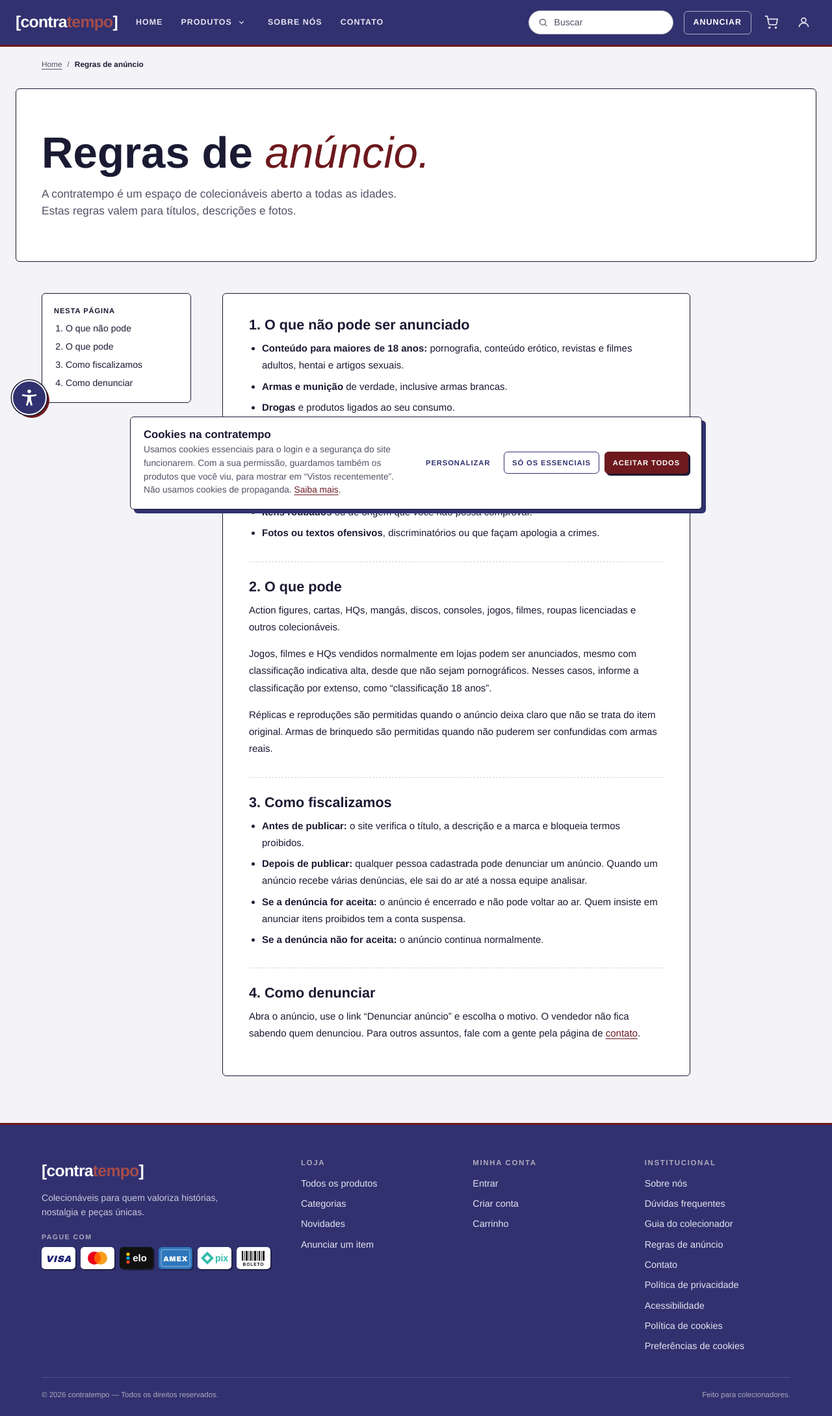
After one commit to rico-prog5511/contratemposeparado, a Django app: page /regras-de-anuncio/ in a window 1280 px wide. The commit adds this page. Shown: the whole page at 65% size. Run offline with Django 5.2, Linux system fonts and the light colour scheme; data comes from the database, SQL or seed files in the repository; some libraries are stand-ins or nearby versions; some web fonts are replaced.

Commit message:
Segurança contra conteúdo +18
Regras de anúncio, filtro de palavras, denuncia +18, pausa automatica no anuncio após 3denuncias, suspensão por reincidencia

```diff
--- a/banco/contratempo_db.sql
+++ b/banco/contratempo_db.sql
@@ -259,7 +259,7 @@ CREATE TABLE `denuncias` (
   `id` bigint NOT NULL AUTO_INCREMENT,
   `produto_id` bigint NOT NULL,
   `usuario_id` bigint NOT NULL COMMENT 'quem denunciou (não é mostrado ao vendedor)',
-  `motivo` enum('falsificado','proibido','enganoso','golpe','ofensivo','outro') NOT NULL,
+  `motivo` enum('falsificado','proibido','adulto','enganoso','golpe','ofensivo','outro') NOT NULL,
   `descricao` text,
   `status` enum('pendente','procedente','improcedente') NOT NULL DEFAULT 'pendente' COMMENT 'procedente = anúncio encerrado',
   `data_denuncia` datetime NOT NULL DEFAULT CURRENT_TIMESTAMP,
@@ -486,6 +486,7 @@ INSERT INTO `django_migrations` (`app`, `name`, `applied`) VALUES
   ('marketplace', '0002_frete_vendas_perguntas', NOW(6)),
   ('marketplace', '0003_dados_iniciais', NOW(6)),
   ('marketplace', '0004_denuncias', NOW(6)),
-  ('marketplace', '0005_cartoes_validade', NOW(6));
+  ('marketplace', '0005_cartoes_validade', NOW(6)),
+  ('marketplace', '0006_denuncia_motivo_adulto', NOW(6));
 
 SET FOREIGN_KEY_CHECKS = 1;
--- a/contratempo/contratempo/settings.py
+++ b/contratempo/contratempo/settings.py
@@ -56,6 +56,7 @@ MIDDLEWARE = [
     'django.middleware.csrf.CsrfViewMiddleware',
     'django.contrib.auth.middleware.AuthenticationMiddleware',
     'django.contrib.messages.middleware.MessageMiddleware',
+    'marketplace.middleware.BloquearContaSuspensa',
     'django.middleware.clickjacking.XFrameOptionsMiddleware',
 ]
 
--- /dev/null
+++ b/contratempo/marketplace/middleware.py
@@ -0,0 +1,16 @@
+from django.contrib import messages
+from django.contrib.auth import logout
+from django.shortcuts import redirect
+
+
+class BloquearContaSuspensa:
+
+    def __init__(self, get_response):
+        self.get_response = get_response
+
+    def __call__(self, request):
+        if request.user.is_authenticated and request.user.status_conta == "suspenso":
+            logout(request)
+            messages.error(request, "Esta conta está suspensa. Fale com o suporte pela página de contato.")
+            return redirect("login")
+        return self.get_response(request)
--- a/contratempo/marketplace/models.py
+++ b/contratempo/marketplace/models.py
@@ -661,6 +661,7 @@ class Denuncia(models.Model):
     MOTIVO_CHOICES = [
         ("falsificado", "Produto falsificado ou pirata"),
         ("proibido", "Item proibido ou ilegal"),
+        ("adulto", "Conteúdo adulto (+18)"),
         ("enganoso", "Descrição ou fotos enganosas"),
         ("golpe", "Suspeita de golpe"),
         ("ofensivo", "Conteúdo ofensivo"),
--- a/contratempo/marketplace/templates/anuncios/detalhe.html
+++ b/contratempo/marketplace/templates/anuncios/detalhe.html
@@ -22,6 +22,12 @@
             <a href="{% url 'anuncio_editar' produto.id %}" class="btn btn-accent">Editar</a>
         </div>
     </header>
+
+    {% if em_analise %}
+        <div class="alert alert-warning" role="status" style="margin-bottom: 20px;"><div class="alert-text"><p>Este anúncio recebeu várias denúncias e está fora do ar até a nossa equipe analisar. Veja as <a href="{% url 'regras_anuncio' %}" class="link-button">regras de anúncio</a>.</p></div></div>
+    {% elif retido %}
+        <div class="alert alert-error" role="status" style="margin-bottom: 20px;"><div class="alert-text"><p>Este anúncio foi encerrado porque uma denúncia foi aceita pela nossa equipe. Ele não pode voltar ao ar. Veja as <a href="{% url 'regras_anuncio' %}" class="link-button">regras de anúncio</a>.</p></div></div>
+    {% endif %}
 
     {% if produto.status_anuncio == "ativo" and produto.quantidade_disponivel == 0 %}
         <div class="alert alert-warning" style="margin-bottom: 20px;"><div class="alert-text"><p>O anúncio está ativo, mas sem estoque — compradores não conseguem comprar. <a href="{% url 'estoque' %}" class="link-button">Atualizar estoque</a></p></div></div>
--- a/contratempo/marketplace/templates/partials/footer.html
+++ b/contratempo/marketplace/templates/partials/footer.html
@@ -39,6 +39,7 @@
                     <a href="{% url 'sobre_nos' %}">Sobre nós</a>
                     <a href="{% url 'faq' %}">Dúvidas frequentes</a>
                     <a href="{% url 'guia' %}">Guia do colecionador</a>
+                    <a href="{% url 'regras_anuncio' %}">Regras de anúncio</a>
                     <a href="{% url 'contato' %}">Contato</a>
                     <a href="{% url 'privacidade' %}">Política de privacidade</a>
                     <a href="{% url 'acessibilidade' %}">Acessibilidade</a>
--- /dev/null
+++ b/contratempo/marketplace/templates/regras_anuncio.html
@@ -0,0 +1,71 @@
+{% extends "base.html" %}
+{% load static %}
+
+{% block title %}Regras de anúncio | contratempo{% endblock %}
+{% block meta_description %}O que pode e o que não pode ser anunciado na contratempo e como funcionam as denúncias.{% endblock %}
+
+{% block extra_css %}
+<link rel="stylesheet" href="{% static 'css/institucional.css' %}">
+{% endblock %}
+
+{% block content %}
+
+<section class="inst-intro">
+    <div class="container">
+        <h1>Regras de <em>anúncio.</em></h1>
+        <p>A contratempo é um espaço de colecionáveis aberto a todas as idades. Estas regras valem para títulos, descrições e fotos.</p>
+    </div>
+</section>
+
+<div class="container legal-layout">
+    <nav class="legal-toc" aria-label="Nesta página">
+        <span class="form-label">Nesta página</span>
+        <ol>
+            <li><a href="#proibido">O que não pode</a></li>
+            <li><a href="#permitido">O que pode</a></li>
+            <li><a href="#fiscalizacao">Como fiscalizamos</a></li>
+            <li><a href="#denunciar">Como denunciar</a></li>
+        </ol>
+    </nav>
+
+    <article class="legal-text">
+        <section id="proibido">
+            <h2>1. O que não pode ser anunciado</h2>
+            <ul>
+                <li><strong>Conteúdo para maiores de 18 anos:</strong> pornografia, conteúdo erótico, revistas e filmes adultos, hentai e artigos sexuais.</li>
+                <li><strong>Armas e munição</strong> de verdade, inclusive armas brancas.</li>
+                <li><strong>Drogas</strong> e produtos ligados ao seu consumo.</li>
+                <li><strong>Bebidas alcoólicas e cigarros</strong>, mesmo em embalagens de coleção.</li>
+                <li><strong>Falsificações e cópias piratas</strong> de produtos, jogos, filmes e músicas.</li>
+                <li><strong>Documentos e dinheiro falsos</strong>, além de dados pessoais de outras pessoas.</li>
+                <li><strong>Animais</strong> e produtos feitos de espécies protegidas.</li>
+                <li><strong>Itens roubados</strong> ou de origem que você não possa comprovar.</li>
+                <li><strong>Fotos ou textos ofensivos</strong>, discriminatórios ou que façam apologia a crimes.</li>
+            </ul>
+        </section>
+
+        <section id="permitido">
+            <h2>2. O que pode</h2>
+            <p>Action figures, cartas, HQs, mangás, discos, consoles, jogos, filmes, roupas licenciadas e outros colecionáveis.</p>
+            <p>Jogos, filmes e HQs vendidos normalmente em lojas podem ser anunciados, mesmo com classificação indicativa alta, desde que não sejam pornográficos. Nesses casos, informe a classificação por extenso, como “classificação 18 anos”.</p>
+            <p>Réplicas e reproduções são permitidas quando o anúncio deixa claro que não se trata do item original. Armas de brinquedo são permitidas quando não puderem ser confundidas com armas reais.</p>
+        </section>
+
+        <section id="fiscalizacao">
+            <h2>3. Como fiscalizamos</h2>
+            <ul>
+                <li><strong>Antes de publicar:</strong> o site verifica o título, a descrição e a marca e bloqueia termos proibidos.</li>
+                <li><strong>Depois de publicar:</strong> qualquer pessoa cadastrada pode denunciar um anúncio. Quando um anúncio recebe várias denúncias, ele sai do ar até a nossa equipe analisar.</li>
+                <li><strong>Se a denúncia for aceita:</strong> o anúncio é encerrado e não pode voltar ao ar. Quem insiste em anunciar itens proibidos tem a conta suspensa.</li>
+                <li><strong>Se a denúncia não for aceita:</strong> o anúncio continua normalmente.</li>
+            </ul>
+        </section>
+
+        <section id="denunciar">
+            <h2>4. Como denunciar</h2>
+            <p>Abra o anúncio, use o link “Denunciar anúncio” e escolha o motivo. O vendedor não fica sabendo quem denunciou. Para outros assuntos, fale com a gente pela página de <a href="{% url 'contato' %}">contato</a>.</p>
+        </section>
+    </article>
+</div>
+
+{% endblock %}
--- a/contratempo/marketplace/urls.py
+++ b/contratempo/marketplace/urls.py
@@ -6,6 +6,7 @@ urlpatterns = [
     path("", views.home, name="home"),
     path("sobre-nos/", views.sobre_nos, name="sobre_nos"),
     path("privacidade/", views.privacidade, name="privacidade"),
+    path("regras-de-anuncio/", views.regras_anuncio, name="regras_anuncio"),
     path("acessibilidade/", views.acessibilidade, name="acessibilidade"),
     path("cookies/", views.politica_cookies, name="politica_cookies"),
     path("guia/", views.guia, name="guia"),
--- a/contratempo/marketplace/views.py
+++ b/contratempo/marketplace/views.py
@@ -23,6 +23,7 @@ from .busca import palavras as palavras_busca
 from .emails import enviar_nova_pergunta
 from .forms import ContatoForm
 from .frete import calcular_envios, faixa_para_uf, resumo_envios, uf_por_cep
+from .moderacao import pausar_se_atingiu_limite, retido_pela_moderacao
 from .templatetags.marketplace_extras import brl, imagem_principal
 from .models import (
     Avaliacao,
@@ -185,6 +186,12 @@ def acessibilidade(request):
 def privacidade(request):
     return render(request, "privacidade.html", {
         "breadcrumbs": [{"label": "Política de privacidade", "url": None}],
+    })
+
+
+def regras_anuncio(request):
+    return render(request, "regras_anuncio.html", {
+        "breadcrumbs": [{"label": "Regras de anúncio", "url": None}],
     })
 
 
@@ -370,6 +377,8 @@ def produto_detalhe(request, produto_id):
     )
 
     eh_dono = request.user.is_authenticated and produto.vendedor_id == request.user.id
+    if retido_pela_moderacao(produto) and not (eh_dono or request.user.is_staff):
+        raise Http404("Anúncio retirado pela moderação.")
     disponivel = produto.status_anuncio == "ativo" and produto.quantidade_disponivel > 0
 
     perguntas = produto.perguntas.filter(status="publicada").select_related("usuario")
@@ -436,8 +445,9 @@ def denunciar_produto(request, produto_id):
         return redirect(destino)
 
     Denuncia.objects.create(produto=produto, usuario=request.user, motivo=motivo, descricao=descricao or None)
+    pausar_se_atingiu_limite(produto)
     messages.success(request, "Denúncia enviada. Obrigado! Nossa equipe vai analisar o anúncio — o vendedor não fica sabendo quem denunciou.")
-    return redirect(destino)
+    return redirect("produtos" if retido_pela_moderacao(produto) else destino)
 
 
 def vendedor_perfil(request, usuario_id):
```
Also changed, not shown: GUIA_COMPLETO_DO_PROJETO.txt (+15 -1 lines), banco/atualizacao_v5.sql (added, +8 -0 lines), contratempo/marketplace/admin.py (+15 -2 lines), contratempo/marketplace/forms.py (+18 -0 lines), contratempo/marketplace/moderacao.py (added, +78 -0 lines), contratempo/marketplace/templates/anuncios/form.html (+9 -0 lines), contratempo/marketplace/views_anuncios.py (+10 -1 lines), contratempo/marketplace/migrations/0006_denuncia_motivo_adulto.py (added).
